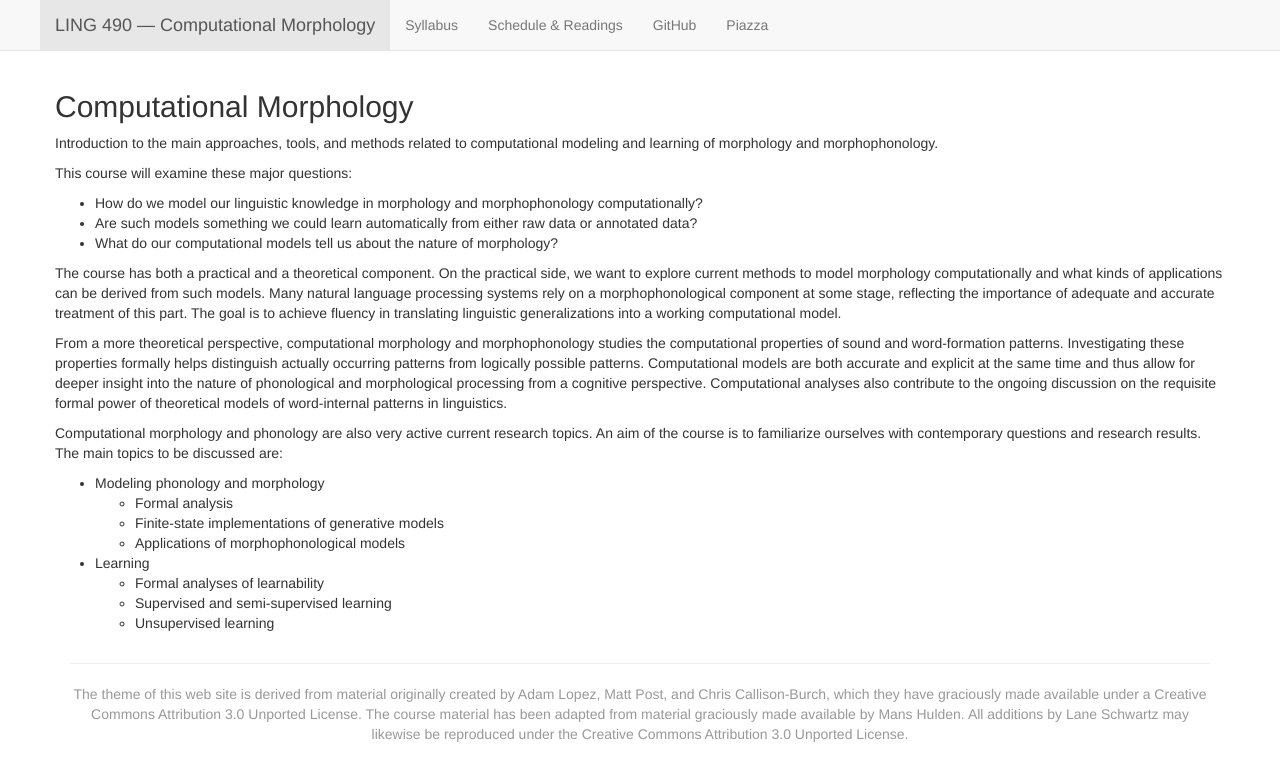
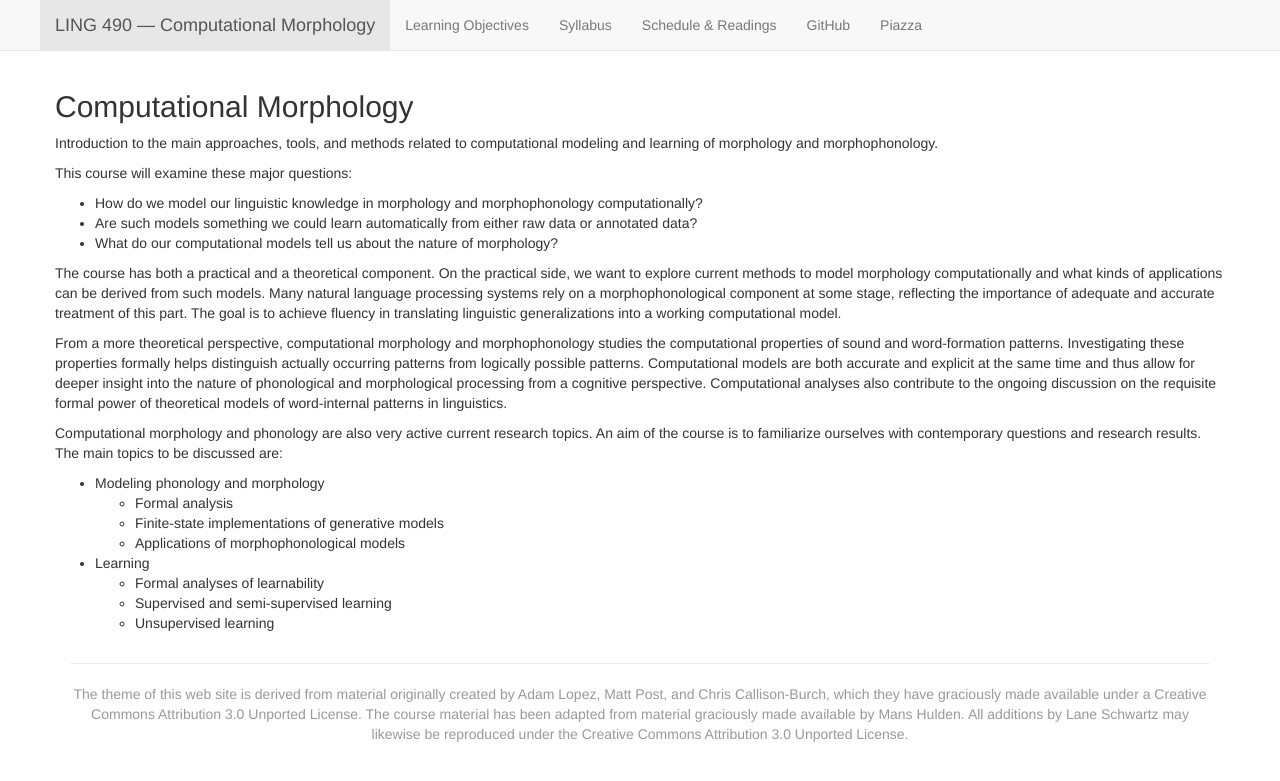
Before and after one commit to 2020-Spring-UIUC-LING490/2020-Spring-UIUC-LING490.github.io, a Jekyll site: the page built from index.md, in a window 1280 px wide. Shown: the top 781 px of the page. Built offline with Jekyll 4.4.1, drawn with Linux system fonts in a browser that asks for light colours; nearby versions of some CDN libraries.

Commit message:
Update main.html

```diff
--- a/_layouts/main.html
+++ b/_layouts/main.html
@@ -44,6 +44,7 @@
         </div>
         <nav class="collapse navbar-collapse" role="navigation">
           <ul class="nav navbar-nav">
+            <li id="syllabus"><a href="goals.html">Learning Objectives</a></li>
             <li id="syllabus"><a href="syllabus.html">Syllabus</a></li>
             <li id="readings"><a href="schedule.html">Schedule & Readings</a></li>
             <!--
```
